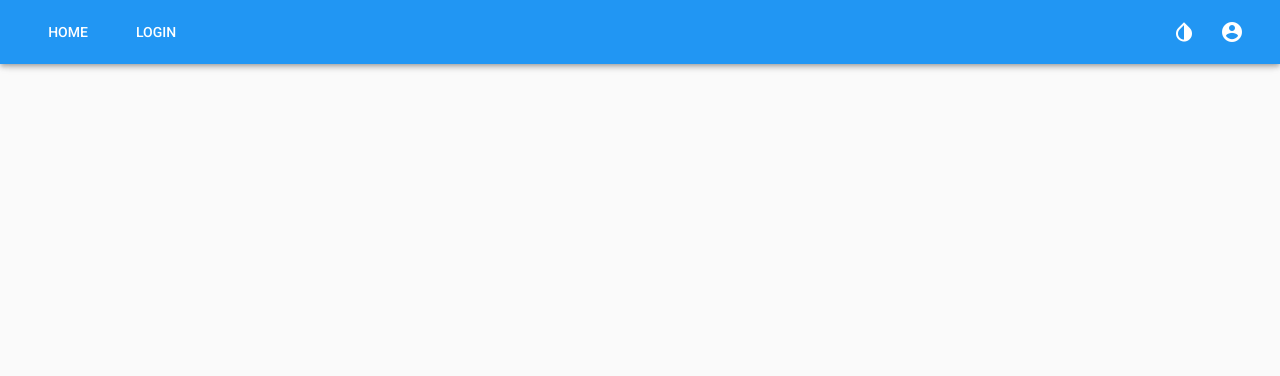
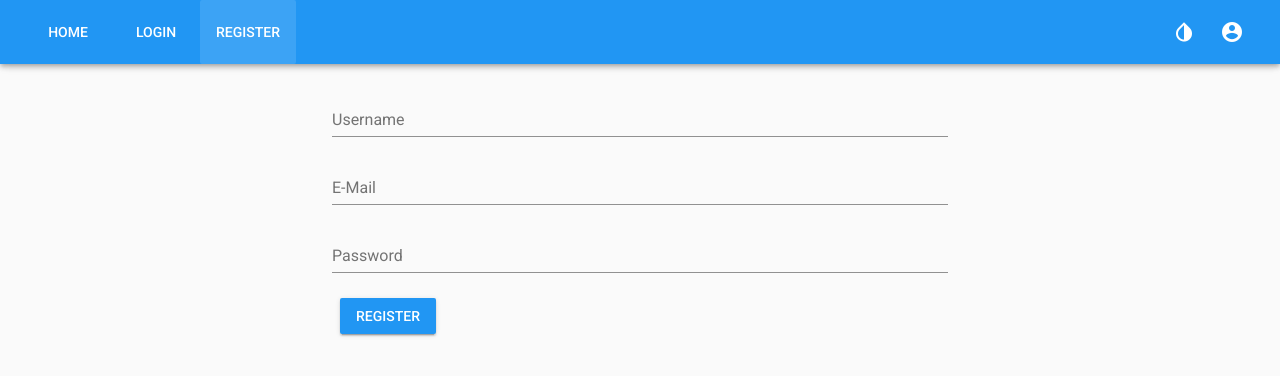
Before and after one commit to gopok/gopok-frontend, a Vue app: page /register in a window 1280 px wide. Shown: the top 376 px of the page. Built offline with nearby package versions, Linux system fonts and the light colour scheme.

Commit message:
Add register page

```diff
--- a/src/api/ApiService .js
+++ b/src/api/ApiService .js
@@ -10,6 +10,7 @@ const ApiService = {
 
   setHeader () {
     Vue.axios.defaults.headers.common['Authorization'] = `Bearer ${this.$store.getters.currentUser.token}`
+    Vue.axios.defaults.headers.common['Content-Type'] = `application/json`
     console.log(`Bearer ${this.$store.getters.currentUser.token}`)
   },
 
--- /dev/null
+++ b/src/components/Register.vue
@@ -0,0 +1,61 @@
+<template>
+<div>
+  <v-form v-model="valid" ref="form" lazy-validation>
+    <v-text-field
+      label="Username"
+      v-model="username"
+      :rules="usernameRules"
+      required
+    ></v-text-field>
+    <v-text-field
+      label="E-Mail"
+      v-model="email"
+      type="email"
+      :rules="emailRules"
+      required
+    ></v-text-field>
+    <v-text-field
+      label="Password"
+      v-model="password"
+      type="password"
+      :rules="passwordRules"
+      required
+    ></v-text-field>
+    <v-btn
+    color="primary"
+      @click="register"
+      :disabled="!valid"
+    >
+    Register
+    </v-btn>
+  </v-form>
+  </div>
+</template>
+
+<script>
+export default {
+  data () {
+    return {
+      valid: false,
+      username: '',
+      usernameRules: [v => !!v || 'Username is required'],
+      email: '',
+      emailRules: [v => !!v || 'Email is required'],
+      password: '',
+      passwordRules: [v => !!v || 'Password is required']
+    }
+  },
+  methods: {
+    register () {
+      if (this.$refs.form.validate()) {
+        this.$store
+          .dispatch('REGISTER', {username: this.username, email: this.email, password: this.password})
+          .then(() => {
+            console.log('REGISTERED')
+            this.$router.push({ name: 'Home' })
+          })
+      }
+    }
+  }
+}
+</script>
--- a/src/components/Toolbar.vue
+++ b/src/components/Toolbar.vue
@@ -34,6 +34,10 @@ export default {
         {
           name: 'Login',
           to: '/login'
+        },
+        {
+          name: 'Register',
+          to: '/register'
         }
       ]
     }
--- a/src/router/index.js
+++ b/src/router/index.js
@@ -2,6 +2,7 @@ import Vue from 'vue'
 import Router from 'vue-router'
 import Home from '@/components/Home'
 import Login from '@/components/Login'
+import Register from '@/components/Register'
 
 Vue.use(Router)
 
@@ -16,6 +17,11 @@ export default new Router({
       path: '/login',
       name: 'Login',
       component: Login
+    },
+    {
+      path: '/register',
+      name: 'Register',
+      component: Register
     }
   ],
   mode: 'history'
--- a/src/store/modules/auth.js
+++ b/src/store/modules/auth.js
@@ -16,19 +16,20 @@ const getters = {
 }
 
 const actions = {
-  LOGIN (store, username, password) {
+  LOGIN (store, {username, password}) {
     return new Promise((resolve) => {
       ApiService
         .post('auth/sessions/login', {
-          username,
-          password
+          username: username,
+          password: password
         })
         .then(({data}) => {
-          store.commit('SET_AUTH', data.user)
+          console.log(data)
+          store.commit('SET_AUTH', data)
           resolve(data)
         })
-        .catch(({response}) => {
-          store.commit('SET_ERROR', response.data.errors)
+        .catch((err) => {
+          store.commit('SET_ERROR', err)
         })
     })
   },
@@ -41,25 +42,25 @@ const actions = {
           store.commit('PURGE_AUTH')
           resolve(data)
         })
-        .catch(({response}) => {
-          store.commit('SET_ERROR', response.data.errors)
+        .catch((err) => {
+          store.commit('SET_ERROR', err)
         })
     })
   },
-  REGISTER (store, username, email, password) {
+  REGISTER (store, {username, email, password}) {
     return new Promise((resolve, reject) => {
       ApiService
         .post('auth/users', {
-          username,
-          email,
-          password
+          username: username,
+          email: email,
+          password: password
         })
         .then(({data}) => {
-          store.commit('SET_AUTH', data.user)
+          store.commit('SET_AUTH', data)
           resolve(data)
         })
-        .catch(({response}) => {
-          store.commit('SET_ERROR', response.data.errors)
+        .catch((err) => {
+          store.commit('SET_ERROR', err)
         })
     })
   }
```
